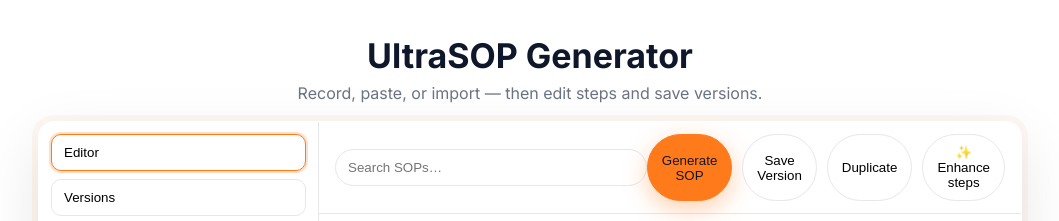
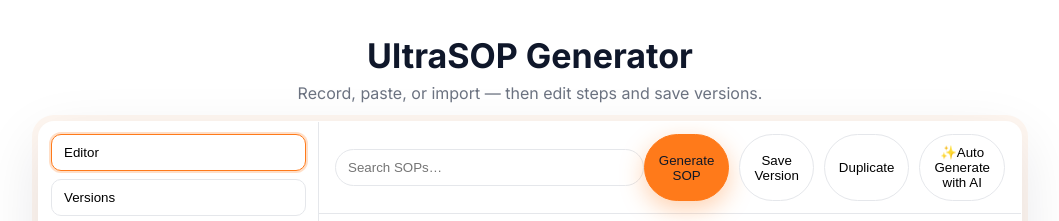
Before and after one commit to Aks823/ultraSOP1, a plain HTML site: page index.html in a window 1280 px wide. Shown: the part 1400-1621 px from the top of the page, without its empty margins (110-1169 px from the left). Drawn offline with nearby package versions, Linux system fonts and the light colour scheme.

Commit message:
Update index.html

```diff
--- a/index.html
+++ b/index.html
@@ -428,7 +428,7 @@
             <button class="btn btn--cta" id="btn-open-modal">Generate SOP</button>
             <button class="btn" id="btn-save">Save Version</button>
             <button class="btn" id="btn-dup">Duplicate</button>
-            <button class="btn" id="btn-rewrite-all">✨ Enhance steps</button>
+            <button class="btn" id="btn-rewrite-all">✨Auto Generate with AI</button>
           </div>
         </div>
 
```
